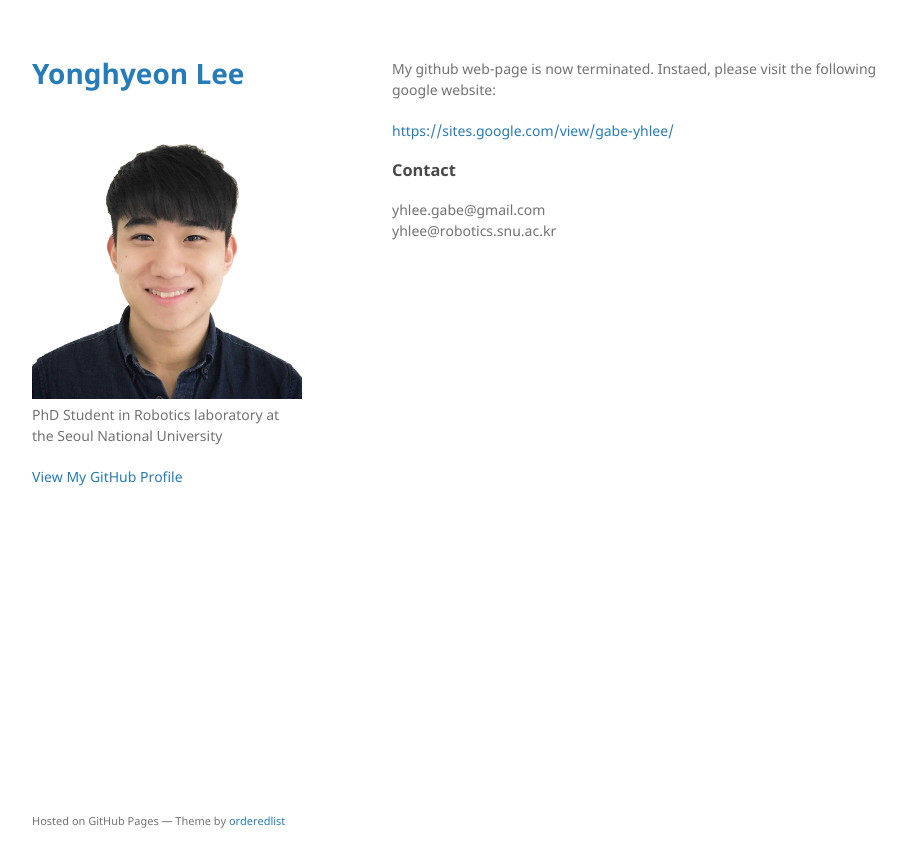
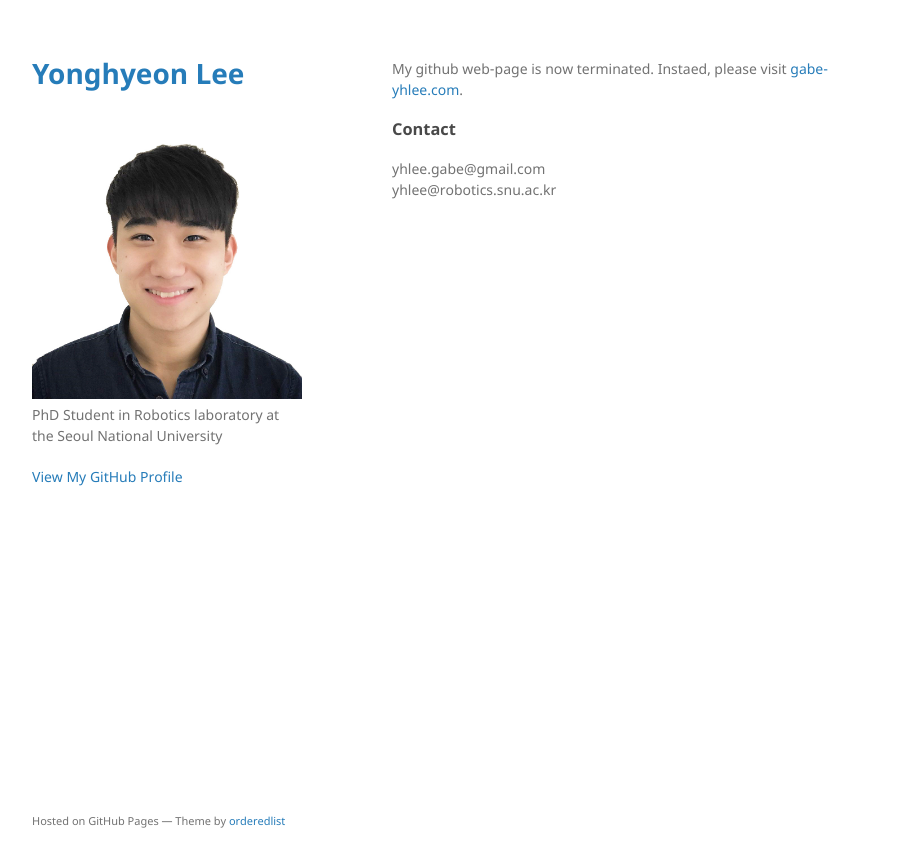
Before and after one commit to Gabe-YHLee/Gabe-YHLee.github.io, a Jekyll site: the page built from index.md, in a window 1280 px wide. Shown: the top 867 px of the page, without its empty margins (178-1084 px from the left). Built offline with Jekyll 4.4.1, drawn with Linux system fonts in a browser that asks for light colours.

Commit message:
gabe-yhlee

```diff
--- a/index.md
+++ b/index.md
@@ -2,9 +2,7 @@
 layout: default
 ---
 
-My github web-page is now terminated. Instaed, please visit the following google website:
-
-[https://sites.google.com/view/gabe-yhlee/](https://sites.google.com/view/gabe-yhlee/)
+My github web-page is now terminated. Instaed, please visit [gabe-yhlee.com](https://www.gabe-yhlee.com/).
 
 <!-- ### Research
 
```
